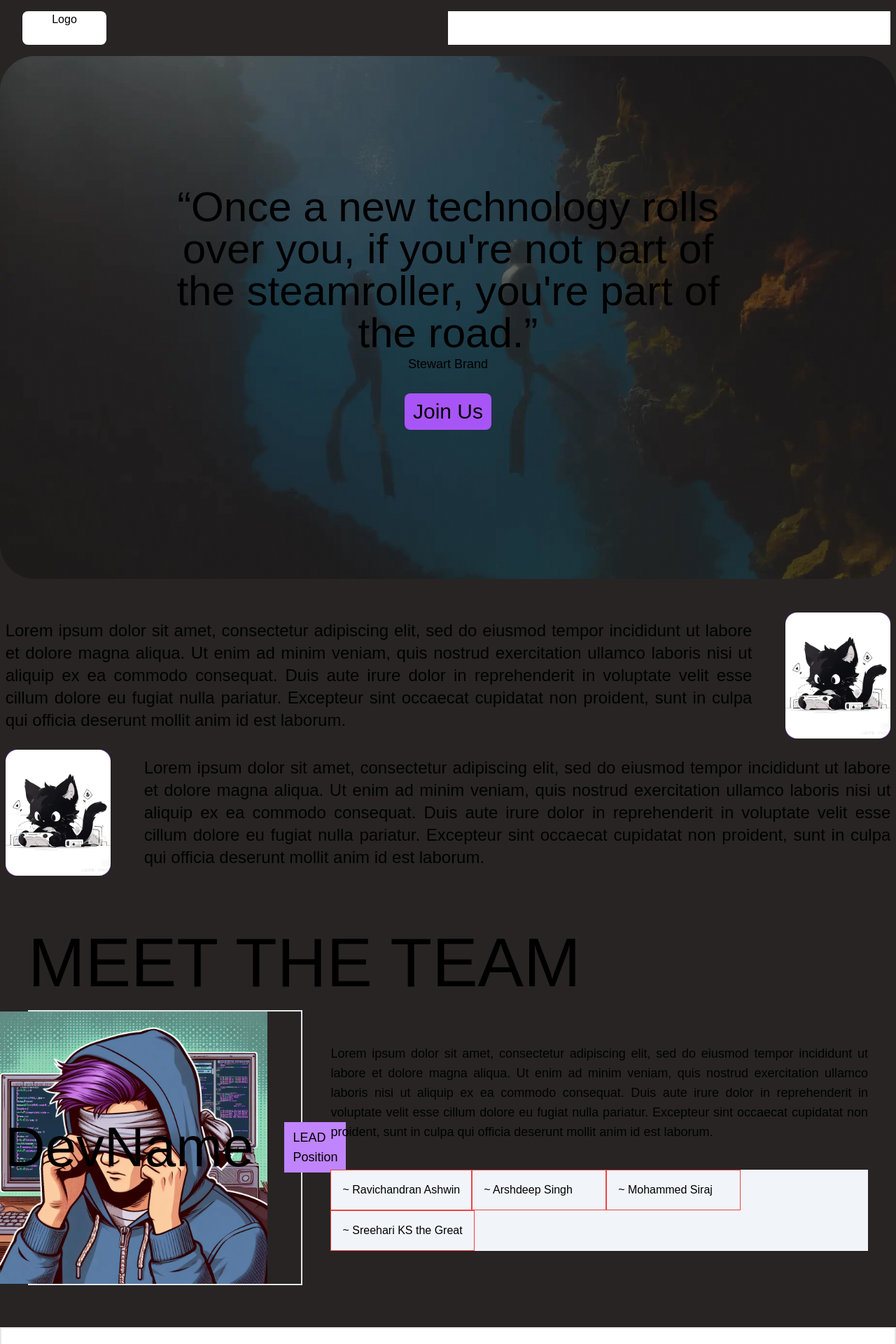
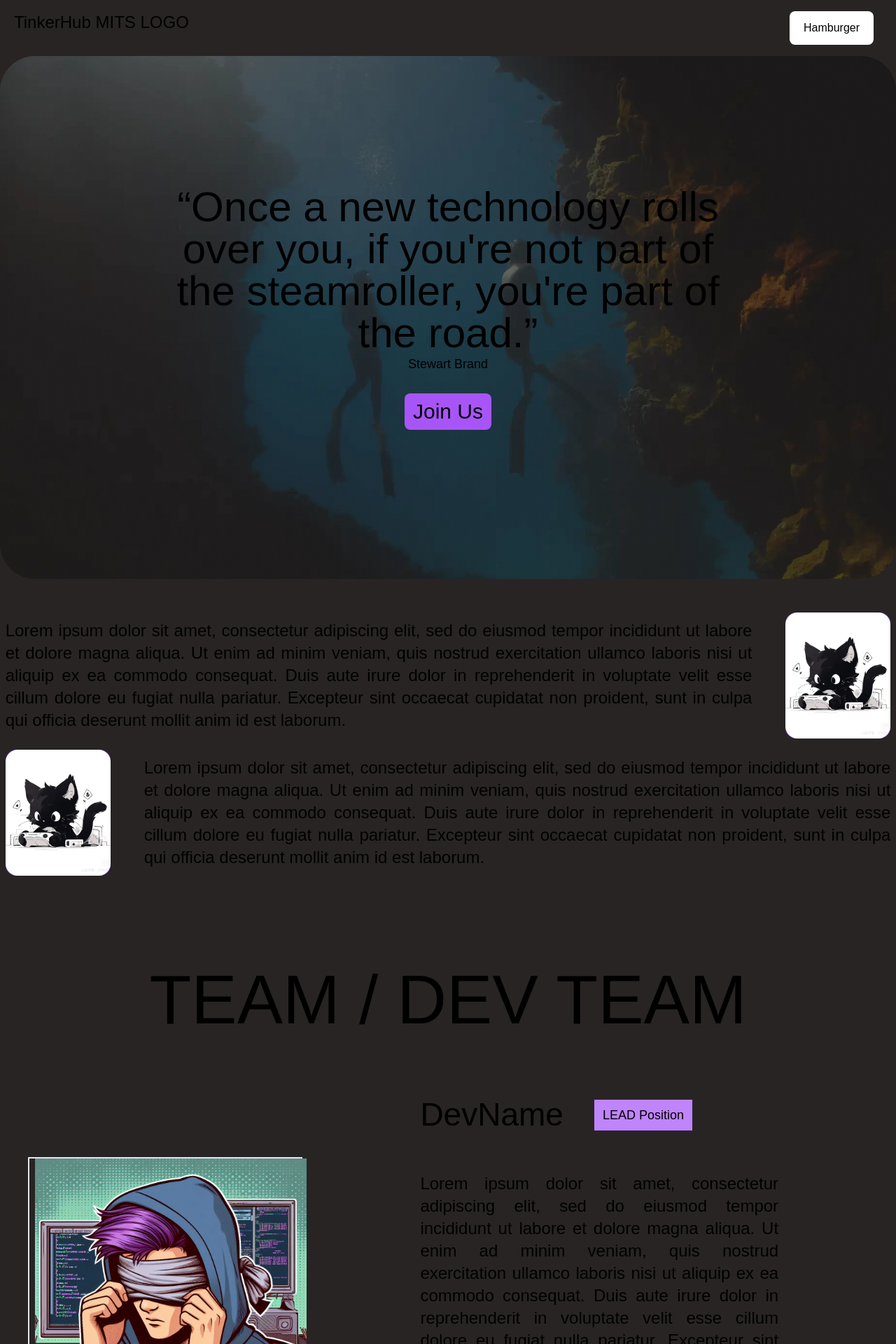
Before and after one commit to Luf1o/tinkerhub-24, a Next.js app: page / in a window 1280 px wide. Shown: the top 1920 px of the page at 70% size. Built offline with nearby package versions, Linux system fonts and the light colour scheme; a web font is replaced by a local one.

Commit message:
cleaned all ui elements

```diff
--- a/app/Landing/Landing.jsx
+++ b/app/Landing/Landing.jsx
@@ -15,7 +15,7 @@ export default function Landing(){
         <div className="flex flex-col items-center">
             <div className='max-w-max relative'>
             <div className='flex justify-center litems-center max-h-[400px] lg:max-h-[800px] lg:max-w-fit max-w-[400px]'>
-                <Image className='lg:rounded-[50px] rounded-md'
+                <Image className='lg:rounded-[50px] '
                     src='/landing.webp'
                     width={1850}
                     height={500}
@@ -32,7 +32,6 @@ export default function Landing(){
         </div>
         <About />
         <TeamAbout />
-        <EventPreviewCard />
         <Showcase />
     </div>
     )
--- a/app/about/TeamAbout.jsx
+++ b/app/about/TeamAbout.jsx
@@ -13,10 +13,10 @@ function TeamAbout(){
         console.log('Popup shown')
     }
     return(
-        <div className='w-full mt-14 h-auto p-10 flex flex-col'>
-            <div className="flex my-0">
-                <span className="lg:text-[98px] h-auto w-full lg:text-left text-center text-4xl ">
-                    MEET THE TEAM
+        <div className='w-full mt-14 h-auto p-0 lg:p-10 flex flex-col'>
+            <div className="flex my-0 w-full">
+                <span className="lg:text-[98px] h-auto w-full  text-center text-[65px] ">
+                    TEAM / DEV TEAM
                 </span>
             </div>
             <TeamCard />
--- a/app/components/Navbar/Navbar.jsx
+++ b/app/components/Navbar/Navbar.jsx
@@ -1,16 +1,12 @@
 'use client'
-import { Navlinks } from "@/app/constants"
-import Link from "next/link"
 export default function Navbar(){
     return(
-        <nav className='w-screen h-auto flex px-2 py-4 justify-between'>
-            <div className='w-[120px] h-12 bg-white rounded-lg mx-6 text-center'>
-                <span className="text-black">Logo</span>
+        <nav className='w-screen h-auto flex flex-row-reverse px-2 py-4 justify-between'>
+            <div className='w-[120px] h-8 lg:h-12 bg-white rounded-lg lg:mx-6 mx-2 text-center'>
+                <span className="text-black flex justify-center items-center h-full">Hamburger</span>
             </div>
-            <div className="w-1/2 h-12 bg-white gap-2 text-black">
-                {Navlinks.map((links)=>{
-                    <Link href={links.href} key={links.key}>{links.title}</Link>
-                })}
+            <div>
+                <span className="ml-3 text-2xl">TinkerHub MITS LOGO</span>
             </div>
         </nav>
     )
--- a/app/components/common/TeamCard.jsx
+++ b/app/components/common/TeamCard.jsx
@@ -2,7 +2,7 @@ import { dummyNames,dummyVar } from "../../about/aboutData"
 import Image from "next/image"
 export default function TeamCard(){
     return(
-        <div className="flex w-full h-auto relative mt-12 lg:flex-row items-center justify-center md:gap-5 flex-col">
+        <div className="flex w-full h-auto relative mt-12 lg:flex-row items-center justify-center gap-2 md:gap-5 flex-col">
                 <div className="w-5/12 h-auto flex items-center justify-center border-2 borde-white ">
                     <Image
                         src='/epxand2.webp'
@@ -12,21 +12,20 @@ export default function TeamCard(){
                         objectFit="cover"
                         className="lg:ml-4"
                     />
-                    <div className="flex lg:flex-row flex-col max-w-28 justify-center lg:justify-end items-center gap-10 my-2">
-                        <h3 className="lg:text-[80px] text-[56px]">DevName</h3>
-                        <div className="px-3 lg:ml-1 bg-purple-400 py-2 flex text-black items-center justify-center text-xl">
+                </div>
+                <div className="w-5/6  h-full flex flex-col gap-2 lg:gap-10 items-center justify-start pl-5 ">
+                    <div className="flex lg:flex-row flex-col w-4/6 items-center gap-0 lg:gap-10 my-2">
+                        <h3 className="lg:text-[46px] text-[40px]">DevName</h3>
+                        <div className="px-3 lg:ml-1 bg-purple-400 py-2 flex text-black  text-xl">
                             <span className="lg:text-lg text-sm">LEAD Position</span>
                         </div>
                     </div>
-                </div>
-                <div className="w-5/6  h-full flex flex-col gap-10 items-center justify-center pl-5 ">
-
-                    <div className="w-full flex-wrap max-w-3xl text-justify">
-                        <span className="text-lg ">{dummyVar}</span>
+                    <div className="flex-wrap w-full xl:w-8/12 text-justify text-[12px] lg:text-2xl">
+                        <span>{dummyVar}</span>
                     </div>
-                    <div className="flex-wrap flex lg:max-w-[1000px] bg-slate-100">
+                    <div className="flex-wrap flex lg:max-w-8/12 bg-slate-100 xl:justify-start justify-center">
                       {dummyNames[2].map((names)=>(
-                        <div key={names} className="bg-slate-100 text-black p-4 border border-red-500 min-w-48"><span className="text-black">~</span> {names}</div>
+                        <div key={names} className="bg-slate-100 text-black p-4 lg:text-left text-center min-w-48"><span className="text-black">~</span>{names}</div>
                       ))}
                     </div>
                 </div>
```
